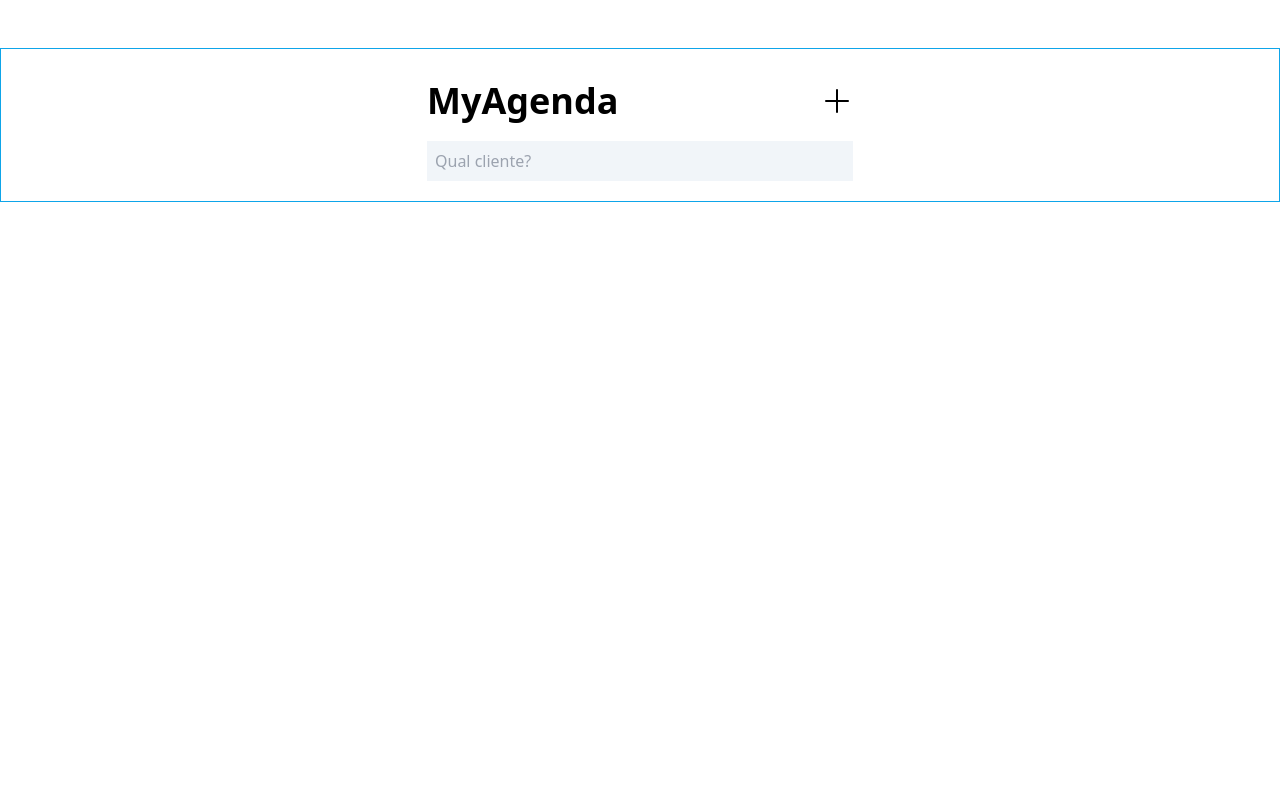
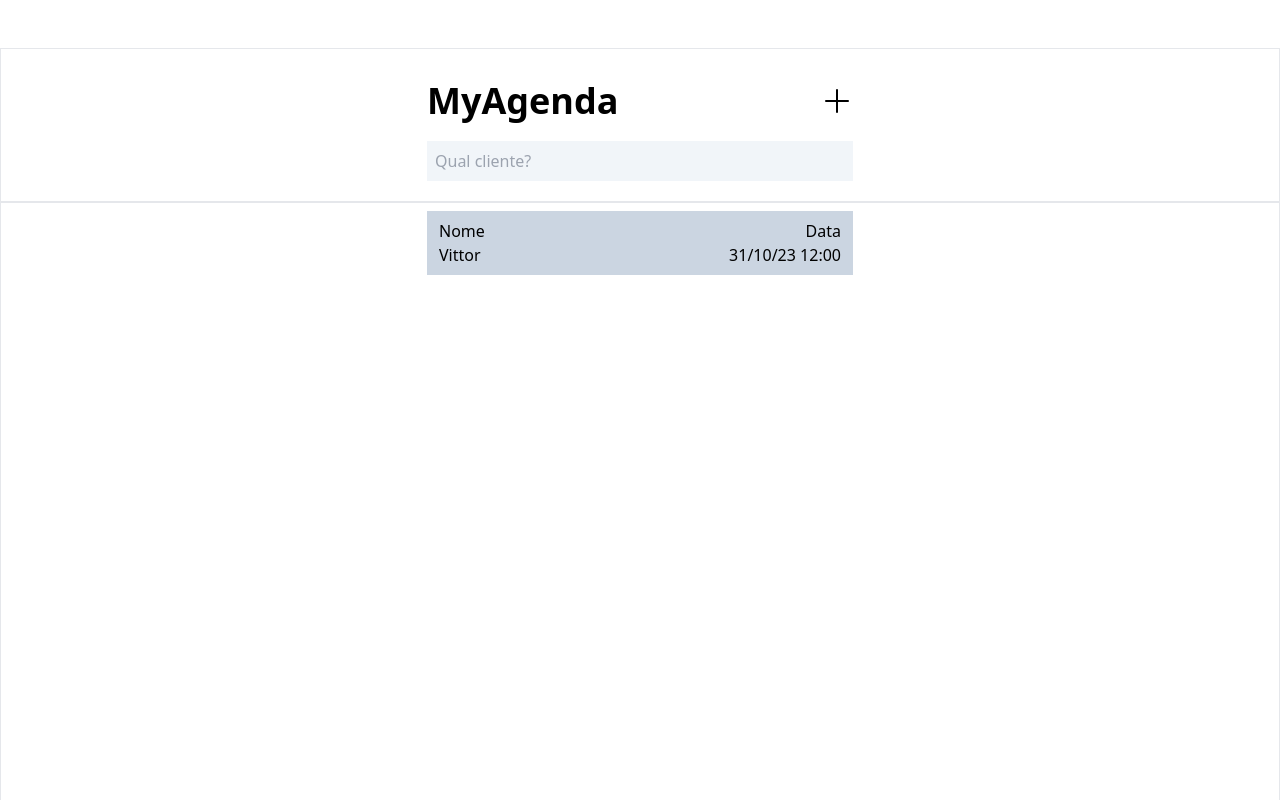
Before and after one commit to Vittor-Emanoel/agenda, a React (Vite) app: page / in a window 1280 px wide. Shown: the top 800 px of the page. Built offline with nearby package versions, Linux system fonts and the light colour scheme.

Commit message:
create cards

```diff
--- a/src/App.jsx
+++ b/src/App.jsx
@@ -1,9 +1,11 @@
-import Header from './header'
+import Container from './components/container'
+import Header from './components/header'
 
 function App() {
   return (
     <>
       <Header />
+      <Container />
     </>
   )
 }
--- /dev/null
+++ b/src/components/container/index.jsx
@@ -0,0 +1,13 @@
+import Cliente from '../cliente'
+
+function Container() {
+  return (
+    <div className="w-full h-screen border flex justify-center">
+      <div className="flex w-1/3 mt-2 ">
+        <Cliente />
+      </div>
+    </div>
+  )
+}
+
+export default Container
--- a/src/header/index.jsx
+++ b/src/components/header/index.jsx
@@ -2,7 +2,7 @@ import { Plus } from 'phosphor-react'
 
 function Header() {
   return (
-    <header className="w-full flex justify-center items-center flex-col mt-12 border border-sky-500">
+    <header className="w-full flex justify-center items-center flex-col mt-12 border ">
       <div className="flex w-1/3 justify-between gap-12 mt-8">
         <h className="font-extrabold text-4xl">MyAgenda</h>
         <button>
```
